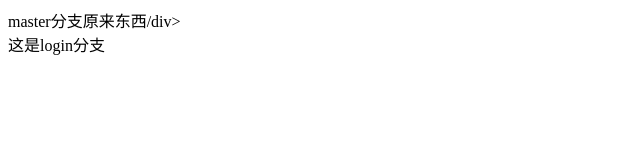
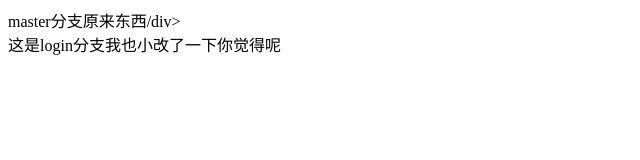
Before and after one commit to kirajila/kiraproject, a plain HTML site: page index.html in a window 1280 px wide. Shown: the whole page, without its empty margins (0-640 px from the left). Drawn offline with Linux system fonts and the light colour scheme.

Commit message:
我大改了

```diff
--- a/index.html
+++ b/index.html
@@ -8,6 +8,6 @@
 </head>
 <body>
     <div>master分支原来东西/div>
-    <div>这是login分支</div>
+    <div>这是login分支我也小改了一下你觉得呢</div>
 </body>
 </html>
```
